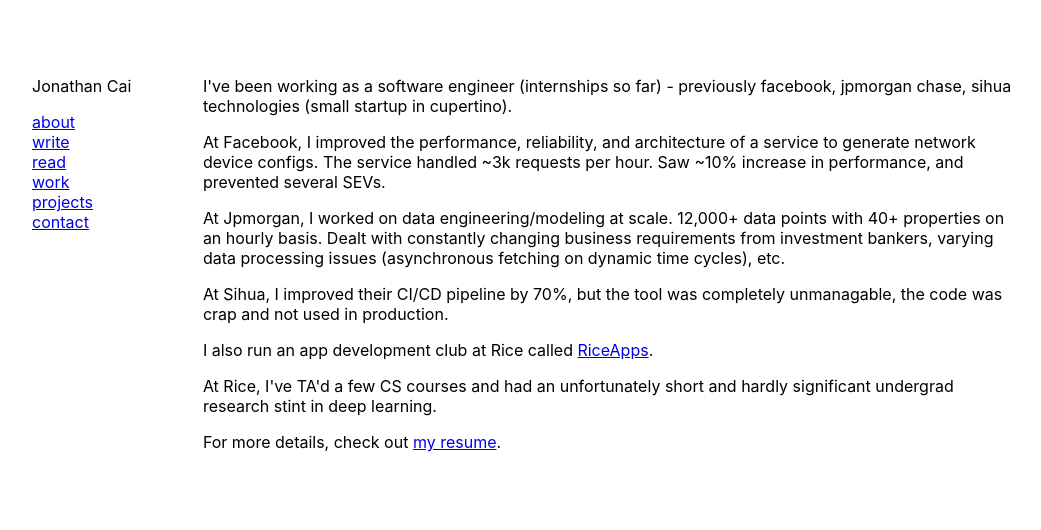
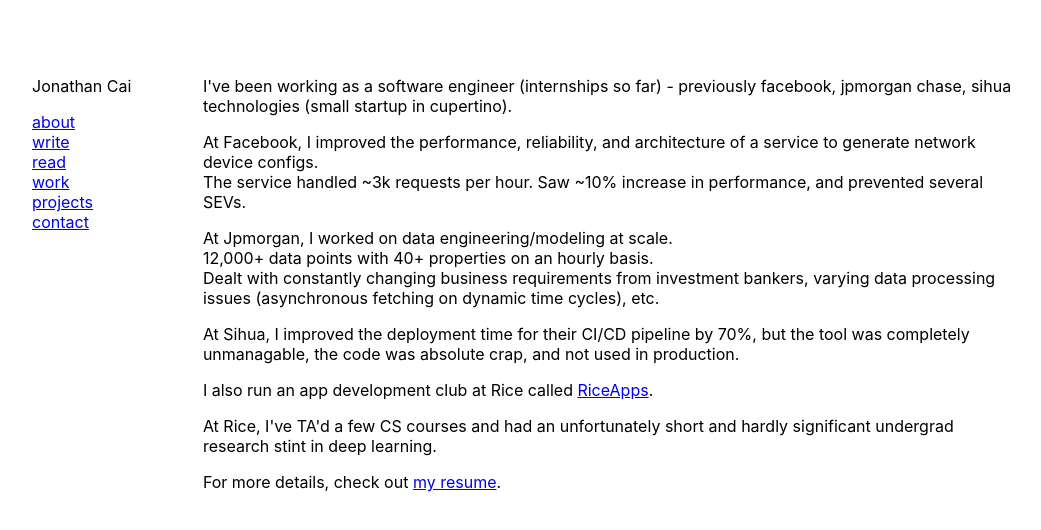
Before and after one commit to jonathancai11/min-portfolio, a React (Create React App) app: page /work in a window 1280 px wide. Shown: the top 530 px of the page, without its empty margins (136-1177 px from the left). Built offline with nearby package versions, Linux system fonts and the light colour scheme.

Commit message:
Update Work.js

```diff
--- a/src/components/Work/Work.js
+++ b/src/components/Work/Work.js
@@ -9,18 +9,19 @@
             </p>
 
             <p>
-                At Facebook, I improved the performance, reliability, and architecture of a service to generate network device configs.
+                At Facebook, I improved the performance, reliability, and architecture of a service to generate network device configs. <br/>
                 The service handled ~3k requests per hour.
                 Saw ~10% increase in performance, and prevented several SEVs.
             </p>
 
             <p>
-                At Jpmorgan, I worked on data engineering/modeling at scale. 12,000+ data points with 40+ properties on an hourly basis.
+                At Jpmorgan, I worked on data engineering/modeling at scale. <br/>
+                12,000+ data points with 40+ properties on an hourly basis. <br/>
                 Dealt with constantly changing business requirements from investment bankers, varying data processing issues (asynchronous fetching on dynamic time cycles), etc.
             </p>
 
             <p>
-                At Sihua, I improved their CI/CD pipeline by 70%, but the tool was completely unmanagable, the code was crap and not used in production.
+                At Sihua, I improved the deployment time for their CI/CD pipeline by 70%, but the tool was completely unmanagable, the code was absolute crap, and not used in production.
             </p>
 
             <p>
```
